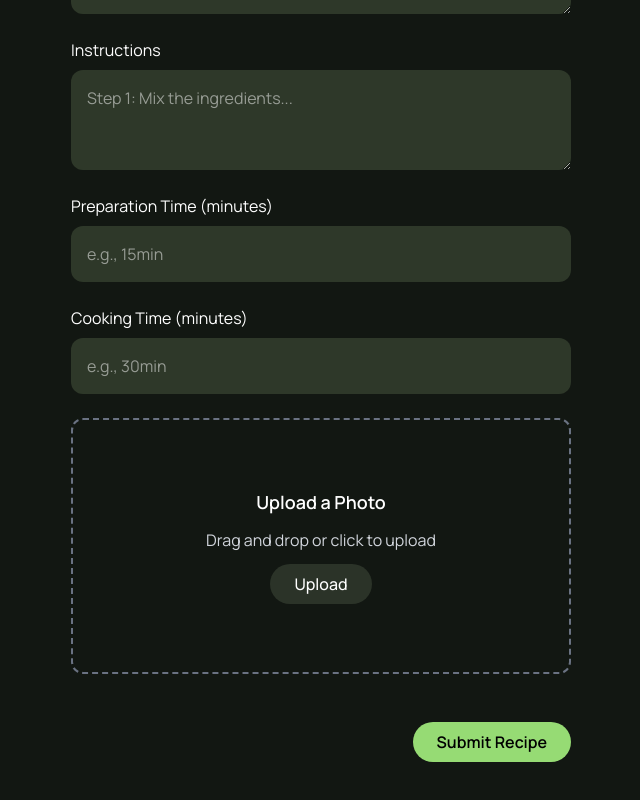
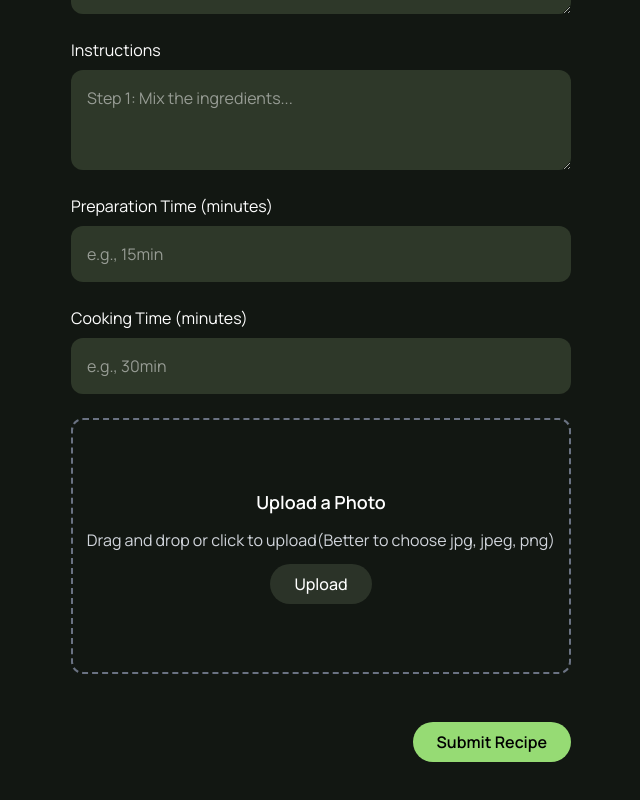
Before and after one commit to nyirurugoomar/spice_it_up, a React (Vite) app in the folder client/: page /create-recipe in a window 1280 px wide. Shown: the part 482-1282 px from the top of the page, without its empty margins (319-959 px from the left). Built offline with nearby package versions, Linux system fonts and the light colour scheme; sample sign-in values are in the browser's storage.

Commit message:
Clarify types of image to choose

```diff
--- a/client/src/pages/CreateRecipe.jsx
+++ b/client/src/pages/CreateRecipe.jsx
@@ -132,7 +132,7 @@ function CreateRecipe() {
         </div>
         <div className="border-2 border-dashed border-gray-500 rounded-xl w-full max-w-3xl h-64 flex flex-col items-center justify-center gap-3">
           <h2 className="text-lg text-white font-semibold">Upload a Photo</h2>
-          <p className="text-gray-300">Drag and drop or click to upload</p>
+          <p className="text-gray-300">Drag and drop or click to upload(Better to choose jpg, jpeg, png)</p>
           <button
             onClick={handleUploadClick}
             className="bg-[#2B3328] px-6 py-2 rounded-full text-white font-medium"
```
